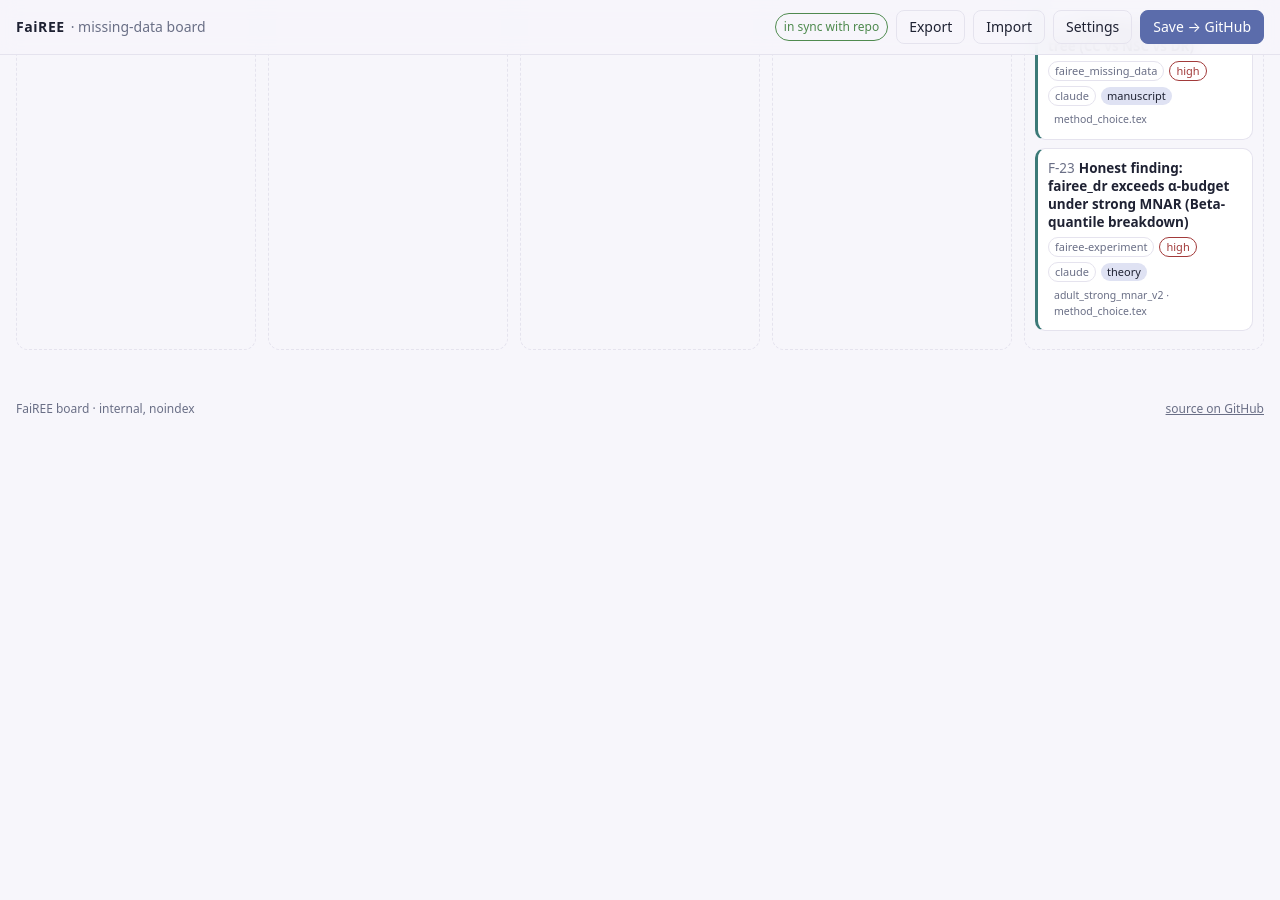
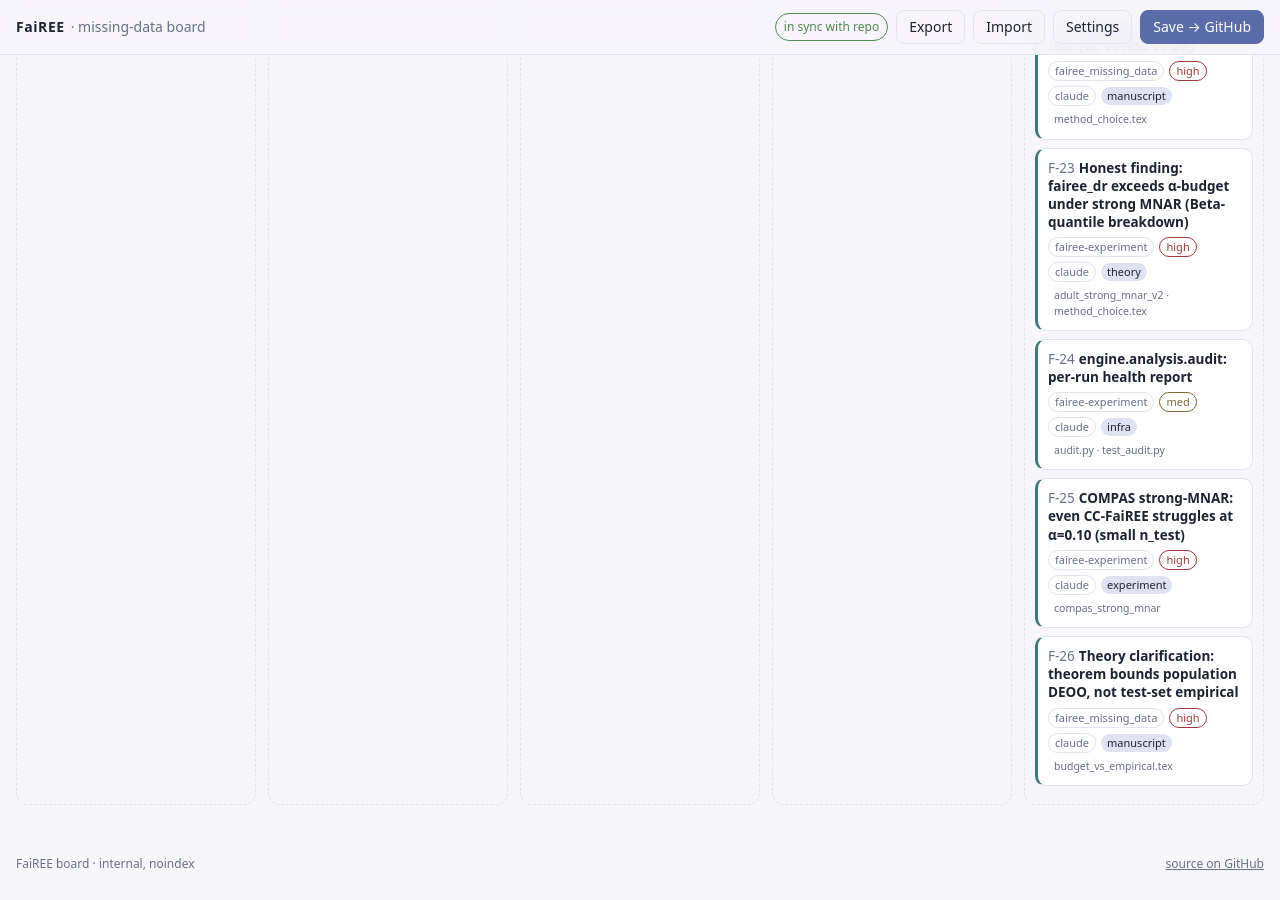
Before and after one commit to yulinl2/yulinl2.github.io, a Jekyll site: the page fairee-board/index.html, which Jekyll copies as it is, in a window 1280 px wide and 900 px high, scrolled down 5843 px. Built offline with Jekyll 4.4.1, drawn with Linux system fonts in a browser that asks for light colours; before the commit the page ends 6288 px from its top, so only the background shows below that; some of the changed text lies outside the part shown.

Commit message:
board: +F-24 audit module + F-25 COMPAS strong-MNAR finding + F-26 theory clarification

```diff
--- a/fairee-board/assets/data/roadmap.json
+++ b/fairee-board/assets/data/roadmap.json
@@ -1124,6 +1124,49 @@
         "method_choice.tex"
       ],
       "detail": "5-rep test showed DR +1.9pp ACC; 8-rep test showed DR EOO=0.119 (over α=0.10). The Beta-quantile guarantee relies on the empirical TPR rank being a sample quantile; DR-corrected cell counts break this. Open theoretical work: extend via Donsker or weighted-bootstrap."
+    },
+    {
+      "id": "F-24",
+      "group": "P",
+      "title": "engine.analysis.audit: per-run health report",
+      "category": "infra",
+      "status": "done",
+      "priority": "med",
+      "owner": "claude",
+      "repo": "fairee-experiment",
+      "refs": [
+        "audit.py",
+        "test_audit.py"
+      ],
+      "detail": "Returns {status, warnings, n_min_required}. Five checks: EOO budget compliance, M2 (dr_spread), M3 (w_max), Sadinle-vs-Li (sc_strength), FaiREE Theorem-3.1 sample-size floor. 4 tests."
+    },
+    {
+      "id": "F-25",
+      "group": "TP",
+      "title": "COMPAS strong-MNAR: even CC-FaiREE struggles at α=0.10 (small n_test)",
+      "category": "experiment",
+      "status": "done",
+      "priority": "high",
+      "owner": "claude",
+      "repo": "fairee-experiment",
+      "refs": [
+        "compas_strong_mnar"
+      ],
+      "detail": "On COMPAS γ=1.5 strong-MNAR, all methods exceed α=0.10 on test-set EOO. Reason: n_test ≈ 1300 with strong test-set MNAR; test-set TPR sampling SEM ~0.05-0.10 dominates. The Beta-quantile theorem bounds POPULATION DEOO, not the test-set realization. Documented in budget_vs_empirical.tex."
+    },
+    {
+      "id": "F-26",
+      "group": "M",
+      "title": "Theory clarification: theorem bounds population DEOO, not test-set empirical",
+      "category": "manuscript",
+      "status": "done",
+      "priority": "high",
+      "owner": "claude",
+      "repo": "fairee_missing_data",
+      "refs": [
+        "budget_vs_empirical.tex"
+      ],
+      "detail": "Empirical test-set DEOO carries sampling error O(1/sqrt(n_test_obs)) on top of the algorithm-controlled population gap. For small test sets the noise dominates the budget. Recommendation: also report calibration-set DEOO (which the theorem directly controls)."
     }
   ]
 }
```
